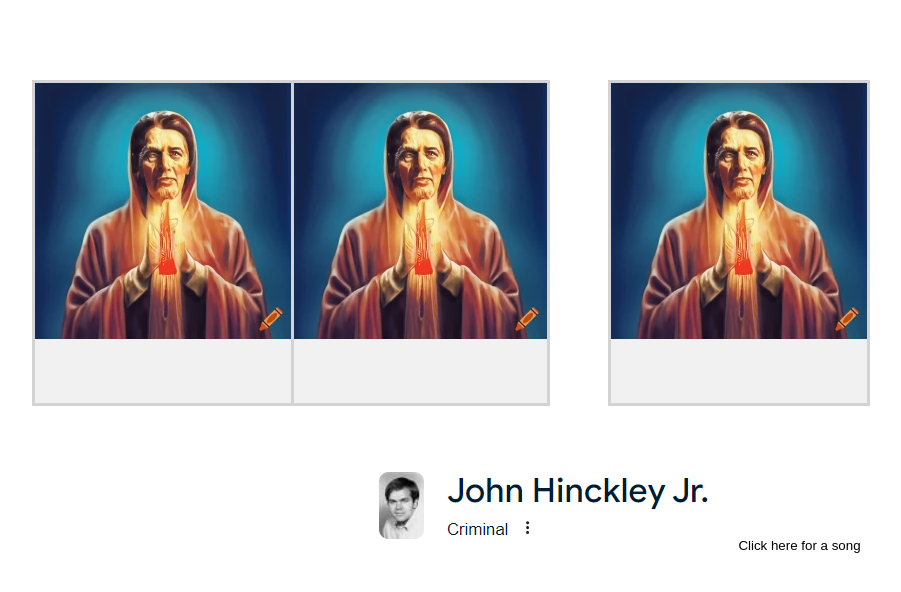
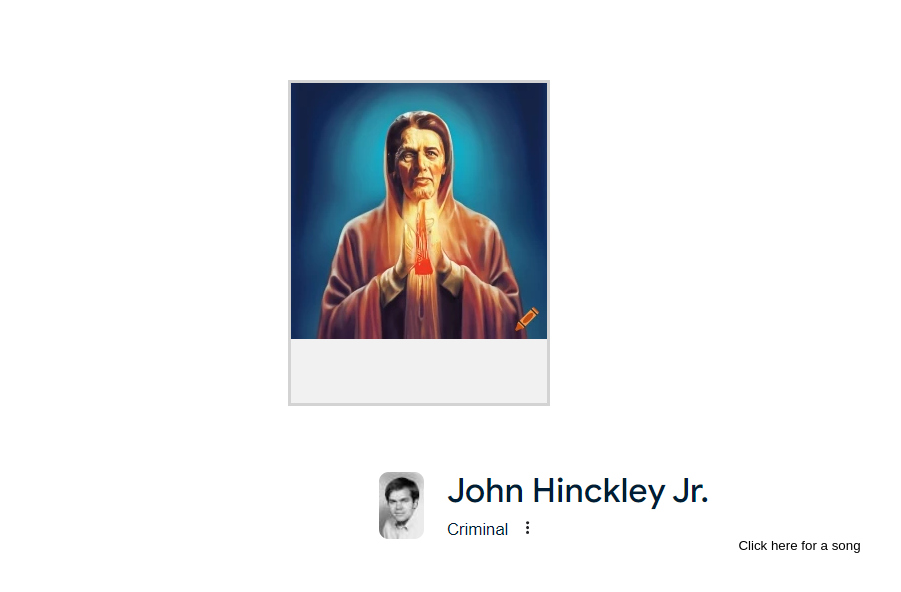
Before and after one commit to strategram/strategram.github.io, a plain HTML site: page ron.html in a window 1280 px wide. Shown: the whole page, without its empty margins (32-933 px from the left). Drawn offline with Linux system fonts and the light colour scheme.

Commit message:
Update ron.html

```diff
--- a/ron.html
+++ b/ron.html
@@ -25,26 +25,8 @@
   border: 3px solid #d3d3d3;
   text-align: center;
 }
-  #ronaldregan2 {
-  position: absolute;
-  z-index: 7;
-  height: 40%;
-  left: 50%;
-  top: 10%;
-  background-color: #f1f1f1;
-  border: 3px solid #d3d3d3;
-  text-align: center;
-}
-    #ronaldregan3 {
-  position: absolute;
-  z-index: 7;
-  height: 40%;
-  left: 5%;
-  top: 10%;
-  background-color: #f1f1f1;
-  border: 3px solid #d3d3d3;
-  text-align: center;
-}
+
+
 
 #john {
   position: absolute;
@@ -70,12 +52,7 @@
 <div id="ronaldregan">
   <img src="ron8.webp" alt="ronaldregan" style="width: 100%;">
 </div>
-  <div id="ronaldregan2">
-  <img src="ron8.webp" alt="ronaldregan" style="width: 100%;">
-</div>
-  <div id="ronaldregan3">
-  <img src="ron8.webp" alt="ronaldregan" style="width: 100%;">
-</div>
+
 
 <div id="john">
   <img src="john.png" alt="john">
```
